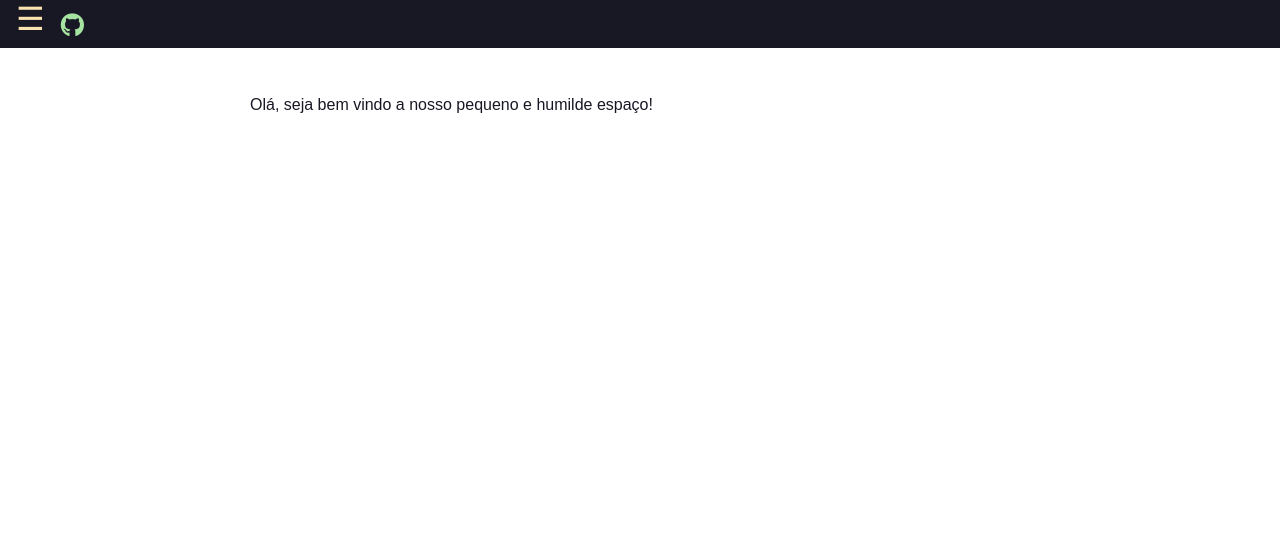
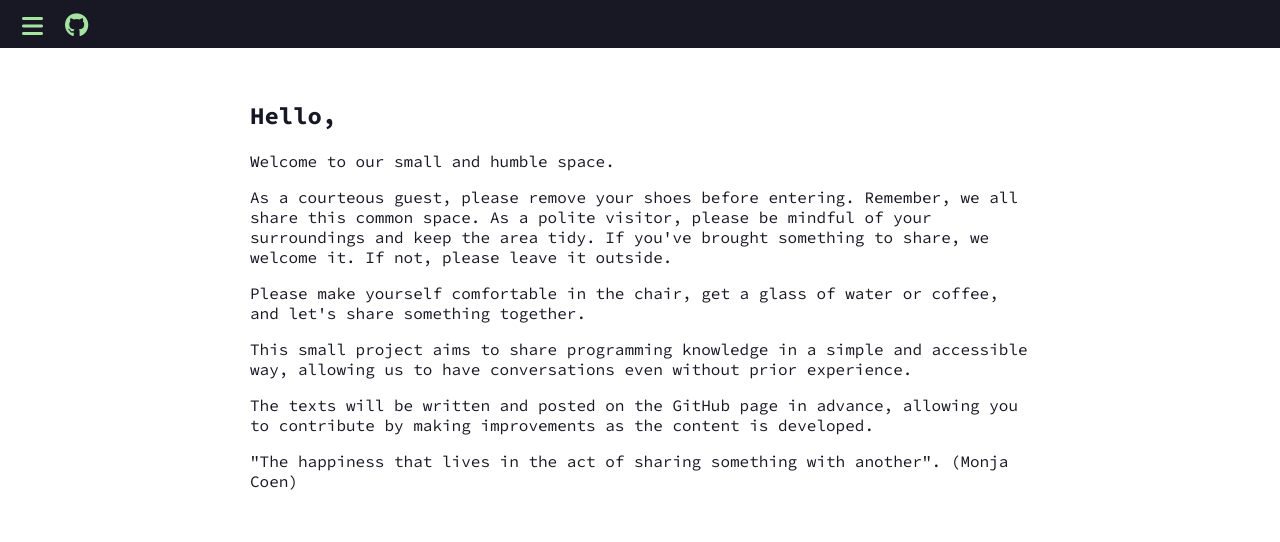
Before and after one commit to nfoj/foj-dev-br, a plain HTML site: page index.html in a window 1280 px wide. Drawn offline with Linux system fonts and the light colour scheme.

Commit message:
update index

```diff
--- a/css/style.css
+++ b/css/style.css
@@ -1,3 +1,5 @@
+@import url('https://fonts.googleapis.com/css2?family=Inter:wght@100..900&family=Source+Code+Pro:ital,wght@0,200..900;1,200..900&display=swap');
+
 :root {
 
   --color-base: #fff;
@@ -26,7 +28,7 @@
 
 
 body {
-  font-family: Arial, sans-serif;
+  font-family: "Source Code Pro", monospace;
   background-color: var(--color-base);
   margin: 0rem;
   padding: 0rem;
@@ -42,8 +44,6 @@ body {
 
 /* Buttom */
 .header .button {
-  padding: 0rem 0rem 0rem 1rem;
-  font-size: 2rem;
   border: none;
   color: var(--color-yellow);
   background: var(--color-side);
--- a/index.html
+++ b/index.html
@@ -12,7 +12,7 @@
 
 <body>
     <header class="header">
-        <button class="button left-button" onclick="openLeftMenu()">&#9776;</button>
+        <button class="button left-button" onclick="openLeftMenu()"><i class="fa-solid fa-bars"></i></button>
         <a href="https://github.com/nfoj/foj-dev-br" target="_blank"><i class="fa-brands fa-github"></i></a>
         <!-- <button class="button right-button" onclick="openRightMenu()">&#9776;</button> -->
     </header>
@@ -20,7 +20,7 @@
     <div class="sidebar left-menu" id="leftMenu">
         <button class="closebtn" onclick="closeLeftMenu()">Close</button>
 
-      <!--
+        <!--
         <a class="menu-item" href="">Name</a>
         -->
     </div>
@@ -32,7 +32,35 @@
     </div>
 
     <main class="container">
-        <p>Olá, seja bem vindo a nosso pequeno e humilde espaço!</p>
+
+        <h2>Hello,</h2>
+
+        <p>Welcome to our small and humble space.</p>
+        <p>
+            As a courteous guest, please remove your shoes before entering. Remember, we all share this common space. As
+            a polite visitor, please be mindful of your surroundings and keep the area tidy. If you've brought something
+            to share, we welcome it. If not, please leave it outside.
+        </p>
+
+        <p>
+            Please make yourself comfortable in the chair, get a glass of water or coffee, and let's share something
+            together.
+        </p>
+
+        <p>
+            This small project aims to share programming knowledge in a simple and accessible way, allowing us to have
+            conversations even without prior experience.
+        </p>
+
+        <p>
+            The texts will be written and posted on the GitHub page in advance, allowing you to contribute by making
+            improvements as the content is developed.
+        </p>
+
+        <p>
+            "The happiness that lives in the act of sharing something with another". (Monja Coen)
+        </p>
+
 
     </main>
 </body>
```
